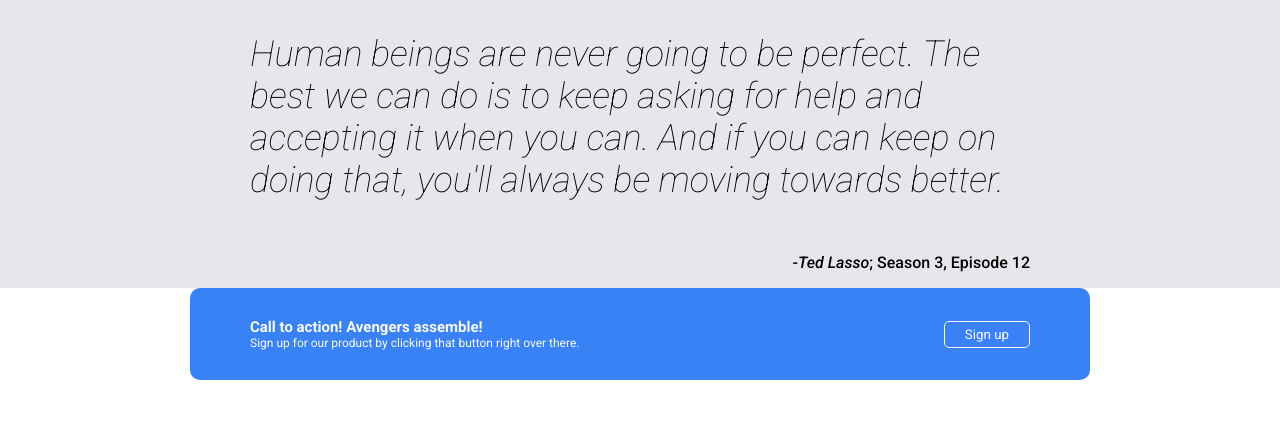
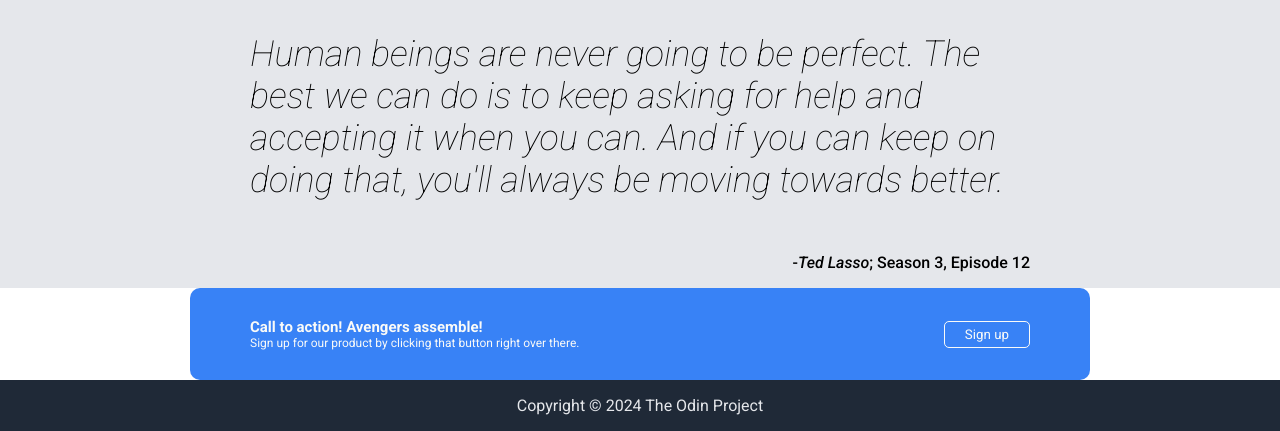
Before and after one commit to mpedone/odin-landing-page, a plain HTML site: page index.html in a window 1280 px wide. Shown: the part 611-1042 px from the top of the page. Before the commit the page ends 991 px from the top, so only its background shows below. Drawn offline with Linux system fonts and the light colour scheme.

Commit message:
Add and style the footer
Easy one this time. No divs, no flexbox, just colors and alignment.

```diff
--- a/index.html
+++ b/index.html
@@ -72,7 +72,7 @@
     </div>
 
     <div class="footer">
-
+        <p>Copyright &#169; 2024 The Odin Project</p>
     </div>
 </body>
 </html>
--- a/style.css
+++ b/style.css
@@ -8,7 +8,7 @@ body {
     display: flex;
     flex-direction: column;
     align-items: center;
-    /* justify-content: space-between; */
+    justify-content: space-between;
 }
 
 .header {
@@ -161,3 +161,10 @@ body {
     background-color: #3882f6;
     color: #f9faf8;
 }
+
+.footer {
+    background-color: #1f2937;
+    color: #e5e7eb;
+    width: 100%;
+    text-align: center;
+}
```
